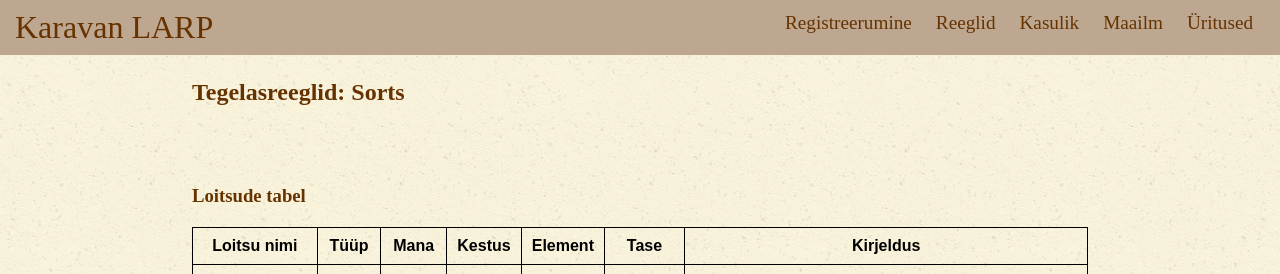
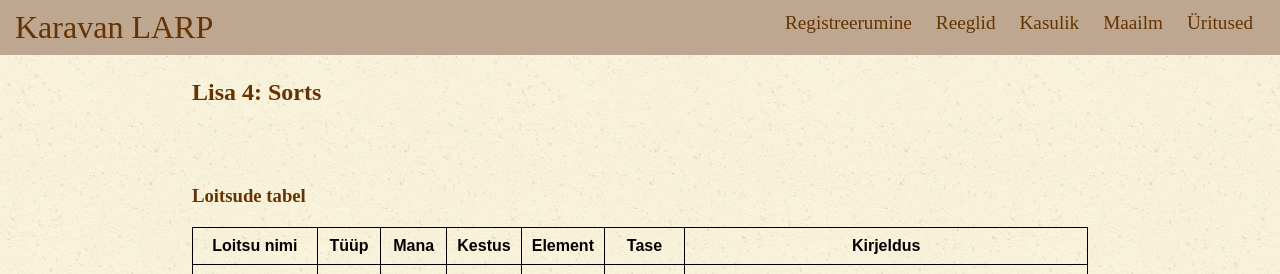
Before and after one commit to karavanlarp/karavanlarp.github.io, a Jekyll site: the page built from est/rules/sorcerer.md, in a window 1280 px wide and 900 px high. Shown: the top 274 px of the window. Built offline with Jekyll 4.4.1, drawn with Linux system fonts in a browser that asks for light colours; some web fonts are replaced.

Commit message:
title fix

```diff
--- a/est/rules/sorcerer.md
+++ b/est/rules/sorcerer.md
@@ -1,8 +1,8 @@
 ---
 layout: default-est
-title: Tegelasreeglid; Sorts
+title: Lisa 4; Sorts
 ---
-## Tegelasreeglid: Sorts
+## Lisa 4: Sorts
 
 ### Loitsude tabel
 
```
